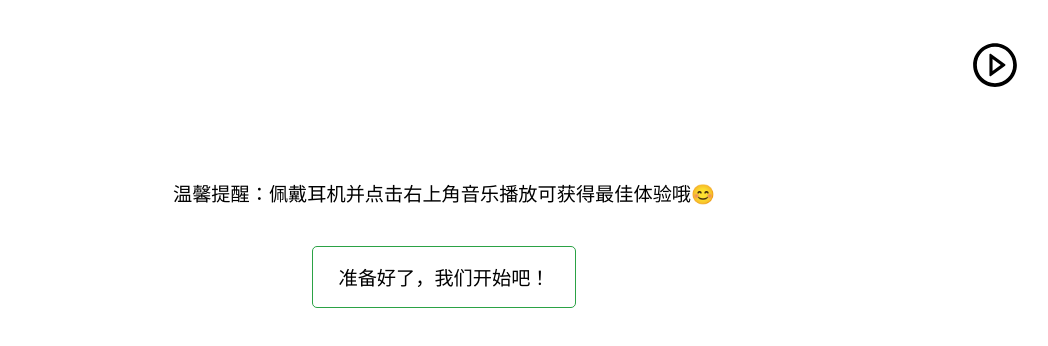
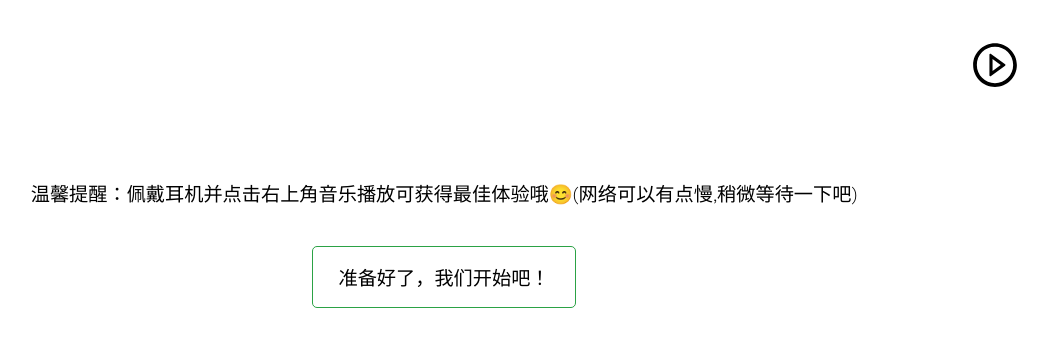
Before and after one commit to appliud/HappyBirthday-main, a website: page index.html in a window 1280 px wide. Shown: the top 346 px of the page, without its empty margins (196-1244 px from the left). Drawn offline with nearby package versions, Linux system fonts and the light colour scheme.

Commit message:
Update index.html

```diff
--- a/index.html
+++ b/index.html
@@ -14,7 +14,7 @@
 <body>
   <button id="playPauseButton" class="play-pause"></button>
   <div class="startSign">
-    <p class="two">温馨提醒：佩戴耳机并点击右上角音乐播放可获得最佳体验哦😊</p>
+    <p class="two">温馨提醒：佩戴耳机并点击右上角音乐播放可获得最佳体验哦😊(网络可以有点慢,稍微等待一下吧)</p>
     <!-- 开始按钮 -->
     <p id="startButton" class="two button">准备好了，我们开始吧！</p>
   </div>
```
